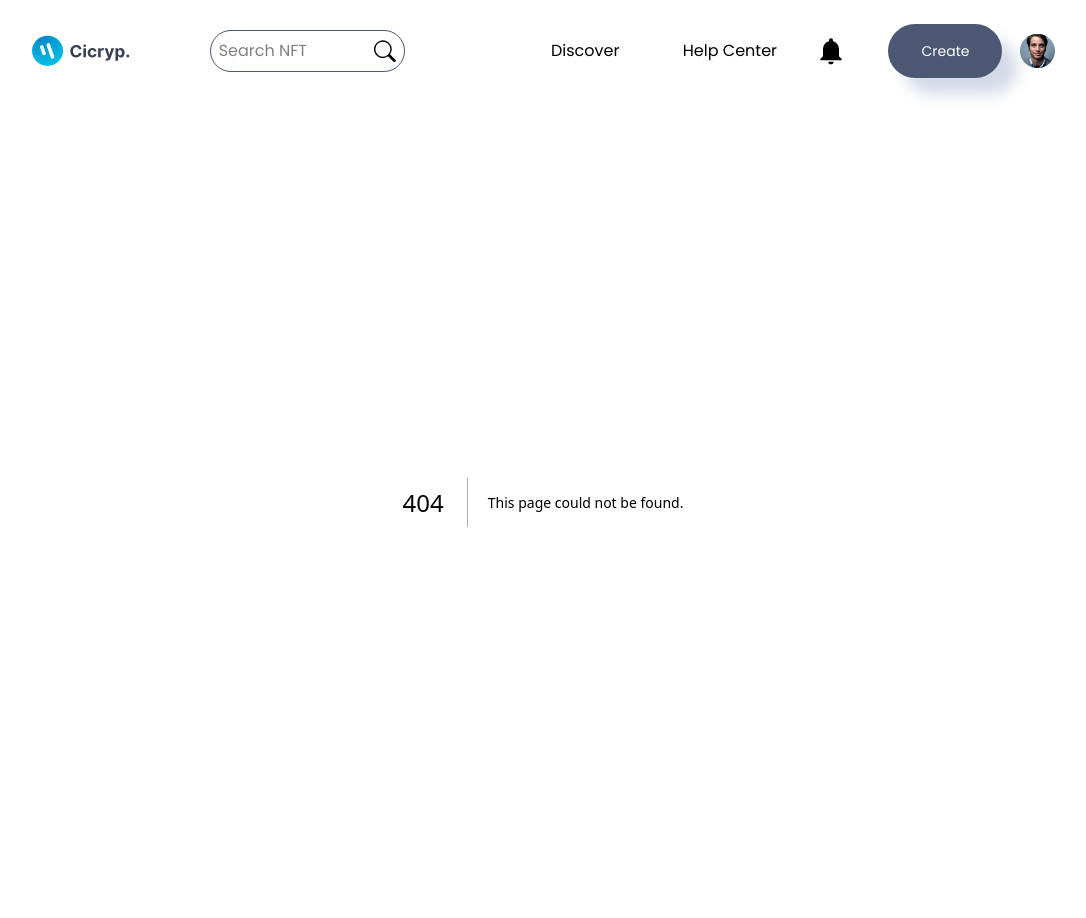
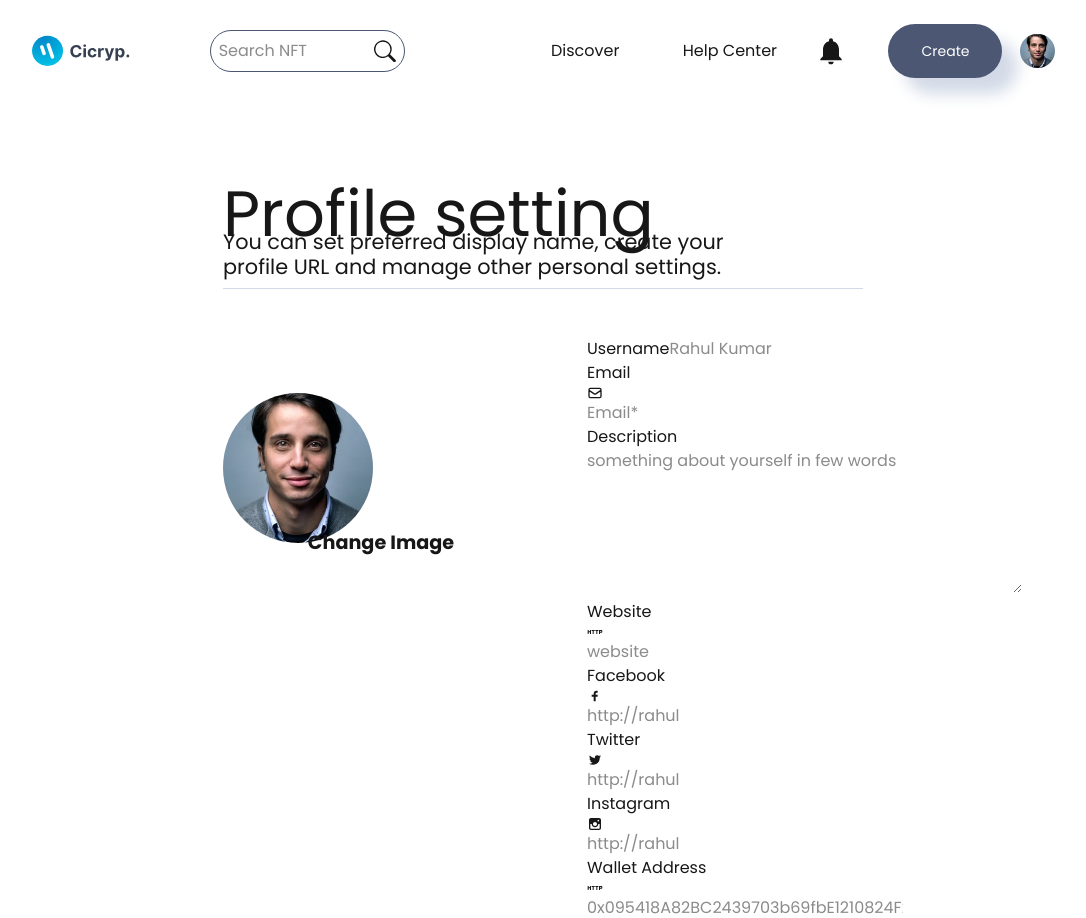
Before and after one commit to rahul-0407/nft-marketplace, a Next.js app in the folder nftfrontend/: page /account in a window 1280 px wide. Before the commit this address had no page. Shown: the top 918 px of the page, without its empty margins (97-1183 px from the left). Built offline with nearby package versions, Linux system fonts and the light colour scheme.

Commit message:
account base page completed

```diff
--- /dev/null
+++ b/nftfrontend/app/account/page.js
@@ -0,0 +1,42 @@
+'use client'
+
+import React,{useState, useMemo, useCallback, useContext} from 'react'
+import { useDropzone } from 'react-dropzone/.'
+import Form from '@/components/Form'
+
+const Account = () => {
+
+    const [fileUrl, setFileUrl] = useState(null)
+
+    const onDrop = useCallback(async(acceptedFile)=>{
+      setFileUrl(acceptedFile[0]);
+    },[])
+
+    const {getRootProps, getInputProps} = useDropzone({
+      onDrop,
+      accept:"image/*",
+      maxSize: 5000000
+    })
+
+  return (
+    <div className='account'>
+        <div className='account_info'>
+            <h1>Profile setting</h1>
+            <p>You can set preferred display name, create your profile URL and manage other personal settings.</p>
+        </div>
+
+        <div class="account_box">
+          <div class="account_box_img" {...getRootProps()}>
+            <input {...getInputProps}/>
+            <img src="./user-1.png" alt="account upload" width={150} height={150} className='account_box_img_img'/>
+            <p className='account_box_img_para'>Change Image</p>
+          </div>
+          <div class="account_box_form">
+            <Form/>
+          </div>
+        </div>
+    </div>
+  )
+}
+
+export default Account
--- a/nftfrontend/app/globals.css
+++ b/nftfrontend/app/globals.css
@@ -69,3 +69,78 @@ body {
   color: var(--foreground);
   /* font-family: Arial, Helvetica, sans-serif; */
 }
+
+
+
+
+
+
+.account{
+  width: 100%;
+  margin-block: 6rem;
+}
+
+.account_info{
+  width: 50%;
+  margin: 0 auto;
+  border-bottom: 1px solid var(--shadow-dark-color);
+}
+
+.account_info h1{
+  font-size: 4rem;
+  line-height: .5;
+}
+
+.account_info p{
+  font-size: 1.3rem;
+  width: 80%;
+  line-height: 1.2;
+  padding-bottom: .5rem;
+}
+
+.account_box{
+  width: 50%;
+  margin: 0 auto;
+  display: grid;
+  grid-template-columns: 1fr 5fr;
+  margin-top: 3rem;
+  gap: 3rem;
+  align-items: flex-start;
+}
+
+.account_box_img{
+  margin-top: 2rem;
+  cursor: pointer;
+  position: relative;
+  text-align: center;
+}
+
+.account_box_img_img{
+  border-radius: 50%;
+}
+
+.account_box_img_para{
+  font-weight: 700;
+  font-size: 1.2rem;
+  line-height: 0;
+}
+
+@media screen and (max-width:35em) {
+  .account_info{
+    width: 90%;
+  }
+
+  .account_info h1{
+    font-size: 2rem;
+  }
+
+  .account_info p{
+    font-size: 1rem;
+    width: 100%;
+  }
+
+  .account_box{
+    width: 90%;
+    grid-template-columns: 1fr;
+  }
+}
--- /dev/null
+++ b/nftfrontend/components/Form.jsx
@@ -0,0 +1,98 @@
+import React from "react";
+import { HiOutlineMail } from "react-icons/hi";
+import { MdOutlineHttp, MdOutlineContentCopy } from "react-icons/md";
+import {
+  TiSocialFacebook,
+  TiSocialTwitter,
+  TiSocialInstagram,
+} from "react-icons/ti";
+import Button from "@/components//Button";
+
+const Form = () => {
+  return (
+    <div className="Form">
+      <div class="Form_box">
+        <form action="">
+          <div className="Form_box_input">
+            <label htmlFor="name">Username</label>
+            <input type="text" placeholder="Rahul Kumar" className="Form_box_input_userName"/>
+          </div>
+
+          <div class="Form_box_input">
+            <label htmlFor="email">Email</label>
+            <div className="Form_box_input_box">
+              <div class="Form_box_input_box_icon">
+                <HiOutlineMail/>
+              </div>
+              <input type="text"  placeholder="Email*" />
+            </div>
+          </div>
+
+          <div class="Form_box_input">
+            <label htmlFOr="description">Description</label>
+            <textarea type="text" cols="30" rows="6" placeholder="something about yourself in few words"></textarea>
+          </div>
+
+          <div class="Form_box_input">
+            <label htmlFor="website">Website</label>
+            <div class="Form_box_input_box">
+              <div class="Form_box_input_box_icon">
+                <MdOutlineHttp/>
+              </div>
+              <input type="text" placeholder="website"/>
+            </div>
+          </div>
+
+          <div class="Form_box_input_socail">
+            <div class="Form_box_input">
+              <label htmlFor="facebook">Facebook</label>
+              <div class="Form_box_input_box">
+                <div class="Form_box_input_box_icon">
+                  <TiSocialFacebook/>
+                </div>
+                <input type="text" placeholder="http://rahul"/>
+              </div>
+            </div>
+            <div class="Form_box_input">
+              <label htmlFor="twitter">Twitter</label>
+              <div class="Form_box_input_box">
+                <div class="Form_box_input_box_icon">
+                  <TiSocialTwitter/>
+                </div>
+                <input type="text" placeholder="http://rahul"/>
+              </div>
+            </div>
+            <div class="Form_box_input">
+              <label htmlFor="instagram">Instagram</label>
+              <div class="Form_box_input_box">
+                <div class="Form_box_input_box_icon">
+                  <TiSocialInstagram/>
+                </div>
+                <input type="text" placeholder="http://rahul"/>
+              </div>
+            </div>
+          </div>
+
+          <div class="Form_box_input">
+            <label htmlFor="wallet">Wallet Address</label>
+            <div class="Form_box_input_box">
+              <div class="Form_box_input_box_icon">
+                <MdOutlineHttp/>
+              </div>
+              <input type="text" placeholder="0x095418A82BC2439703b69fbE1210824F2247D77c"/>
+              <div class="Form_box_input_box_icon">
+                <MdOutlineContentCopy/>
+              </div>
+            </div>
+          </div>
+
+          <div class="Form_box_btn">
+            <Button btnName="Upload Profile" handleClick={()=>{}} classStyle="button" />
+          </div>
+        </form>
+      </div>
+    </div>
+  );
+};
+
+export default Form;
--- a/nftfrontend/components/NavBar/Discover.jsx
+++ b/nftfrontend/components/NavBar/Discover.jsx
@@ -7,7 +7,7 @@ const Discover = () => {
     { name: "Search", link: "searchPage" },
     { name: "Author Profile", link: "author" },
     { name: "NFT Details", link: "NFTdetail" },
-    { name: "Account Setting", link: "account-setting" },
+    { name: "Account Setting", link: "account" },
     { name: "Connect Wallet", link: "connect-wallet" },
     { name: "Blog", link: "blog" },
   ];
@@ -20,9 +20,9 @@ const Discover = () => {
           className="
             px-4 py-2
             transition-all duration-300 ease-in
-            z-[22222222222]
-            hover:bg-[var(--icons-color)]
-            hover:text-[var(--shadow-dark-color)]
+            z-22222222222
+            hover:bg-(--icons-color)
+            hover:text-(--shadow-dark-color)
             hover:rounded-[0.3rem]
           "
         >
--- a/nftfrontend/package.json
+++ b/nftfrontend/package.json
@@ -13,6 +13,7 @@
     "next": "16.1.1",
     "react": "19.2.3",
     "react-dom": "19.2.3",
+    "react-dropzone": "^14.3.8",
     "react-icons": "^5.5.0"
   },
   "devDependencies": {
```
Also changed, not shown: 1 other file (tests, documents, lock files or other folders).
